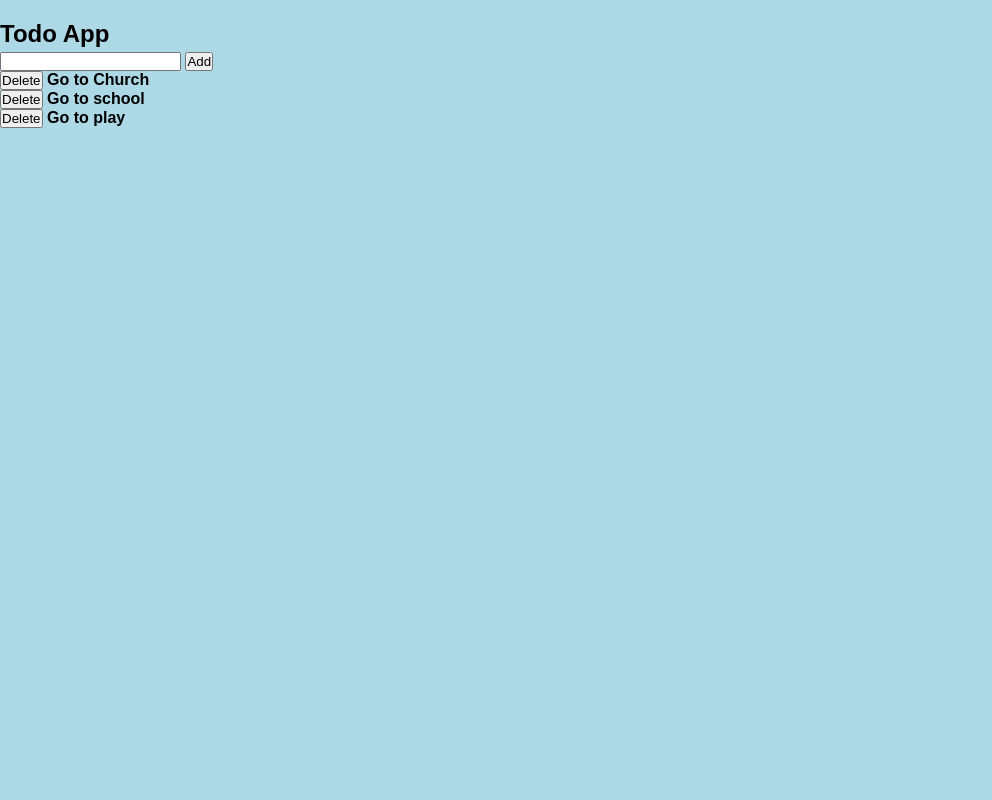
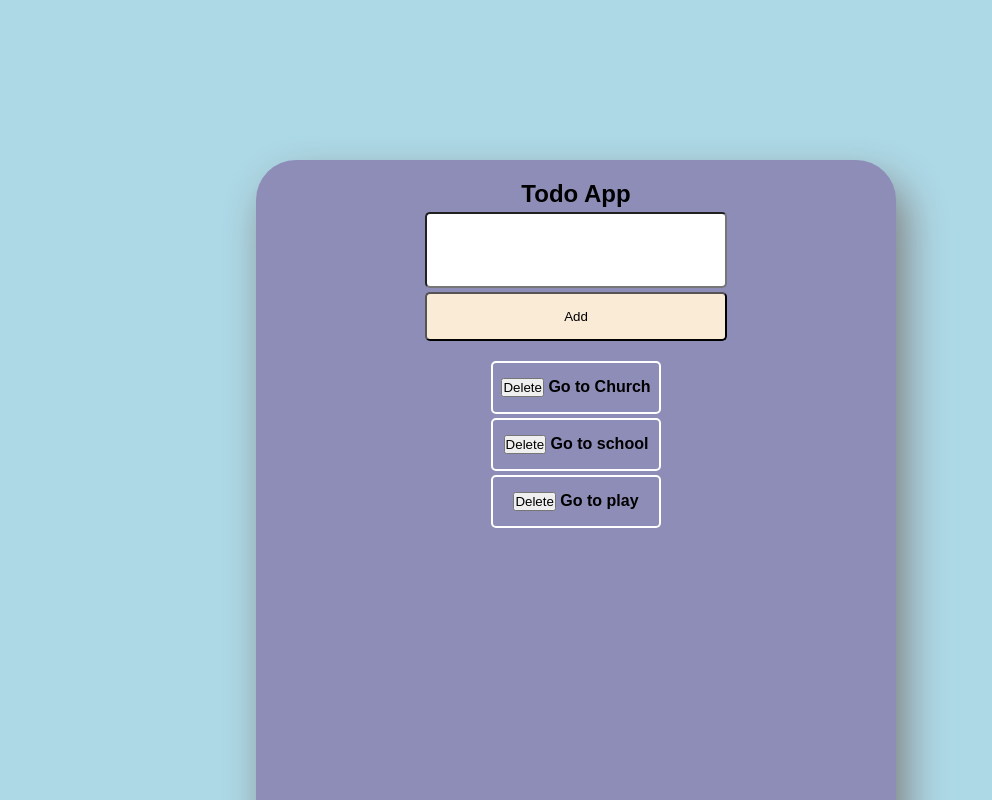
Before and after one commit to oracularzebra/todo, a plain HTML site: page index.html in a window 1280 px wide. Shown: the whole page, without its empty margins (0-992 px from the left). Drawn offline with Linux system fonts and the light colour scheme.

Commit message:
Made some styling for the list items

```diff
--- a/style.css
+++ b/style.css
@@ -1,15 +1,17 @@
 * {
   margin: 0;
   padding: 0;
+  box-sizing: border-box;
   font-family: sans-serif;
 }
 .root {
   background-color: lightblue;
   height: 100vh;
   overflow-y: scroll;
+  overflow-x: hidden;
   width: 100vw;
 }
-.inputAndSearch {
+.main {
   background-color: rgb(141, 141, 184);
   border-radius: 40px 40px 0px 0px;
   box-shadow: 10px 20px 40px grey;
@@ -18,23 +20,44 @@
   align-items: center;
   width: 50vw;
   height: 100vh;
-  margin: 20vh auto auto auto;
+  overflow-x: hidden;
+  margin: 20vh 20vw auto 20vw;
 }
-.inputAndSearch > form > label{
+.main > form > label{
   display: grid;
   grid-template-rows: auto;
 }
-.inputAndSearch > form > label > input{
+.main > form > label > input{
   outline: none;
   border-radius: 5px;
-  padding: 15px;
+  padding: 2vw;
   font-family: 'Roboto';
   font-size: large;
-
 }
-.inputAndSearch > form > label > button{
+.main > form > label > button{
   padding: 15px;
+  margin-top: 4px;
+  box-shadow: none;
+  border-color: none;
+  border-radius: 5px;
+  background-color: antiquewhite;
 }
 .heading {
   margin: 20px auto 4px auto;
 }
+.listItems{
+  margin-top: 20px;
+  align-self: auto;
+}
+.listItems > ol{
+  display: grid;
+  list-style-type: none;
+  gap: 4px;
+}
+.listItems > ol > li{
+  align-self: stretch;
+  border-radius: 5px;
+  padding: 15px 8px 15px 8px;
+  text-align: center;
+  border: 2px solid rgb(255, 255, 255);
+}
```
